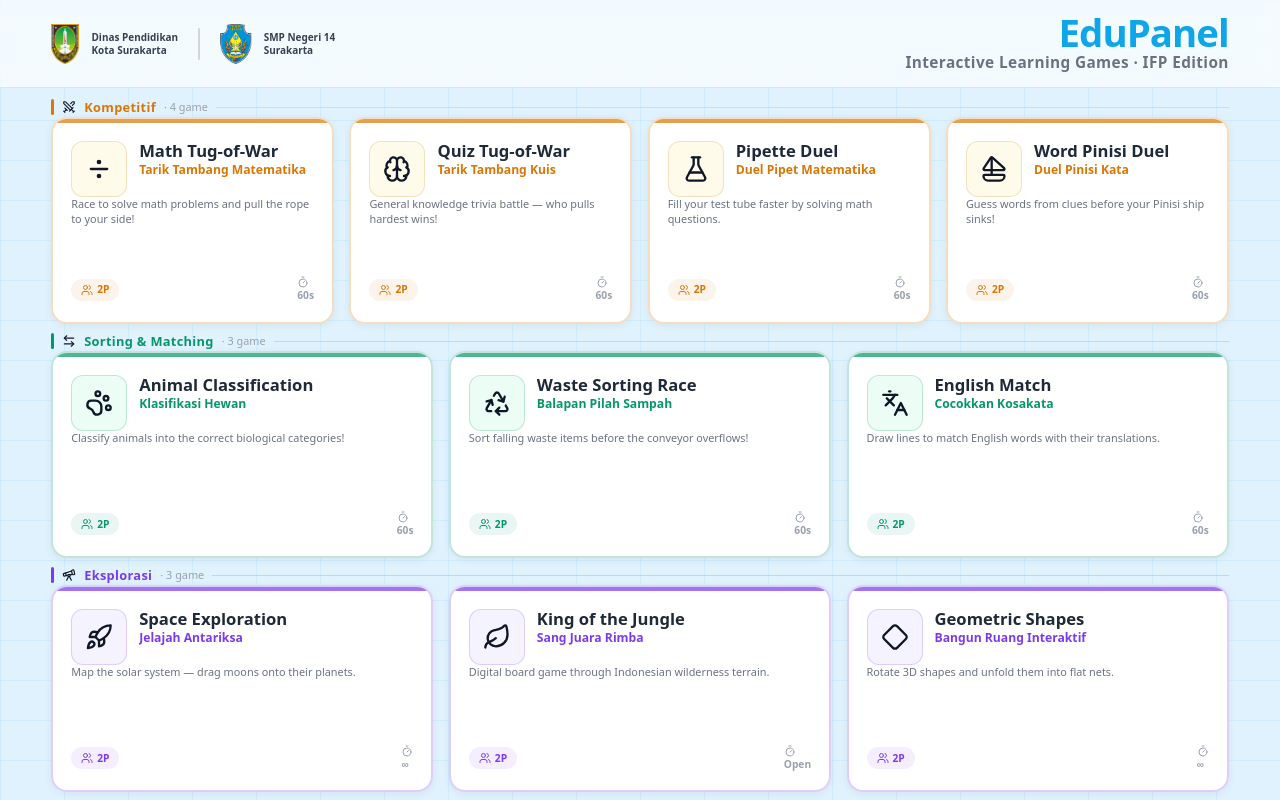
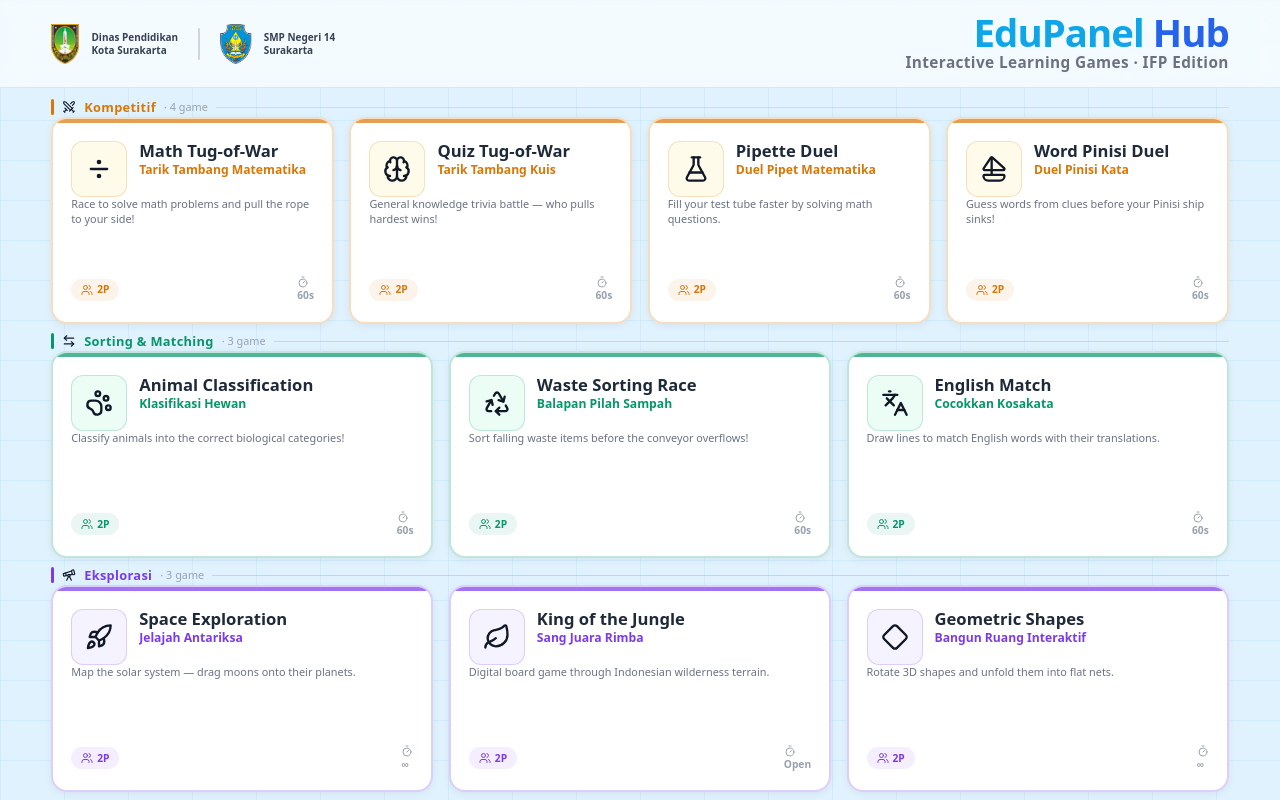
Before and after one commit to DiaztMF/EduPanel, a Next.js app: page / in a window 1280 px wide. Built offline with nearby package versions, Linux system fonts and the light colour scheme.

Commit message:
fix: update dashboard title to include 'Hub' for clarity

```diff
--- a/src/app/page.tsx
+++ b/src/app/page.tsx
@@ -284,7 +284,7 @@ export default function DashboardPage() {
             className="font-black leading-none tracking-tight text-[#0ea5e9]"
             style={{ fontSize: "var(--text-xl)" }}
           >
-            EduPanel
+            EduPanel <span className="text-[#2563eb]">Hub</span>
           </h1>
           <p
             className="text-gray-500 font-bold tracking-wide mt-1"
```
